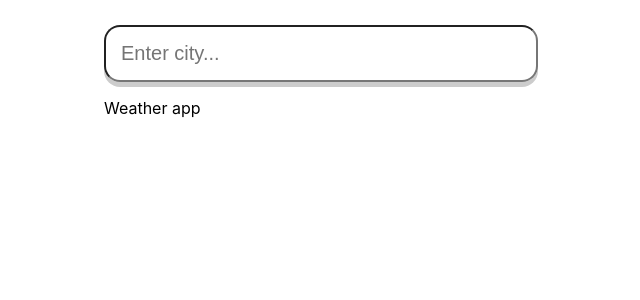
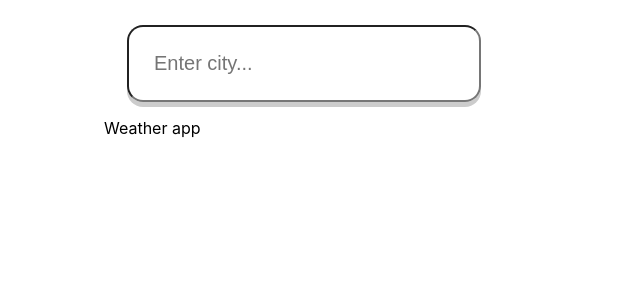
Before and after one commit to Tursku/Weather-app, a React (Create React App) app: page / in a window 1280 px wide. Shown: the top 300 px of the page, without its empty margins (336-976 px from the left). Built offline with nearby package versions, Linux system fonts and the light colour scheme.

Commit message:
Css magic

```diff
--- a/src/App.css
+++ b/src/App.css
@@ -6,15 +6,15 @@
   align-items: center;
   width: 100%;
   max-width: 400px;
-  margin: 0 auto;
+  margin: 0 auto
 
 }
 
 .input { /* The search bar settings */
   display: block;
   width: 100%;
-  padding: 15px;
-  max-width: 400px;
+  padding: 25px;
+  max-width: 300px;
 
   background-color: rgba(255, 255, 255, 0.2);
   border-radius: 16px;
@@ -22,6 +22,7 @@
   box-shadow: 0px 5px rgba(0, 0, 0, 0.2);
   color: #313131;
   font-size: 20px;
+  margin: 0 auto;
 
 }
 
@@ -29,7 +30,7 @@
   outline: none;
 }
 
-.weather-data { /* The block displaying the data */
+.weather-data { /* The block displaying the data inside the pic */
   background-color: aliceblue;
   margin-top: 100px;
   display: flex;
@@ -40,6 +41,7 @@
   padding-right: 50px;
   margin-left: 10px;
   margin-right: 10px;
+  margin-top: 20px;
   border: 1px solid lightgray;
   border-radius: 15px;
   background-image: url('./images/Backround.jpg');
```
